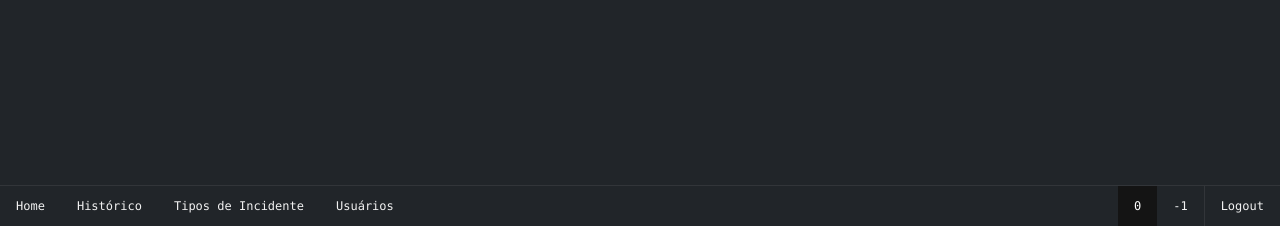
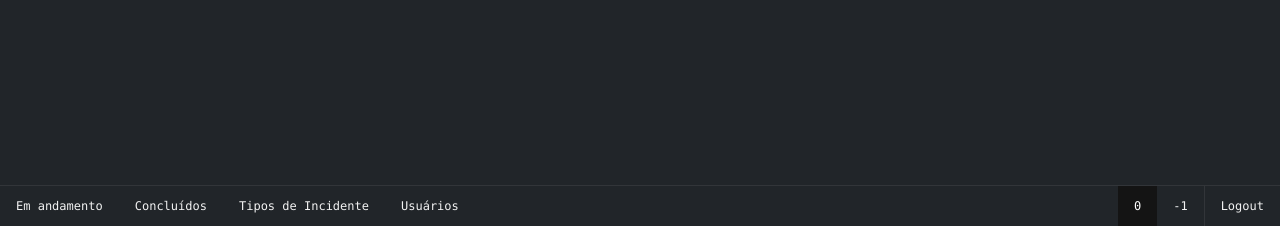
Before and after one commit to ewertonhm/Controle-de-pend-ncias-Fronted, a PHP site: template classes/Views/index.twig in a window 1280 px wide. Shown: the part 574-800 px from the top of the page. Run offline with PHP 8.4, Linux system fonts and the light colour scheme; the template is opened without the code that fills it: most values are stand-ins (such as "Sample title", 1, 10 or a date in 2020); some libraries are stand-ins or nearby versions.

Commit message:
dividir concluídos de em andamento

```diff
--- a/classes/Views/bottombar.html
+++ b/classes/Views/bottombar.html
@@ -1,6 +1,6 @@
 <div class="bottombar tl">
-    <a href="index.php" {% if index=='active' %}class="active" {% endif %}>Home</a>
-    <a href="index.php?historico=true" {% if historico=='active' %}class="active" {% endif %}>Histórico</a>
+    <a href="index.php" {% if index=='active' %}class="active" {% endif %}>Em andamento</a>
+    <a href="index.php?historico=true" {% if historico=='active' %}class="active" {% endif %}>Concluídos</a>
 
     <a href="tipos.php" {% if tipos=='active' %}class="active" {% endif %}>Tipos de Incidente</a>
     <a href="usuarios.php" {% if usuarios=='active' %}class="active" {% endif %}>Usuários</a>
```
Also changed, not shown: index.php (+13 -12 lines).
